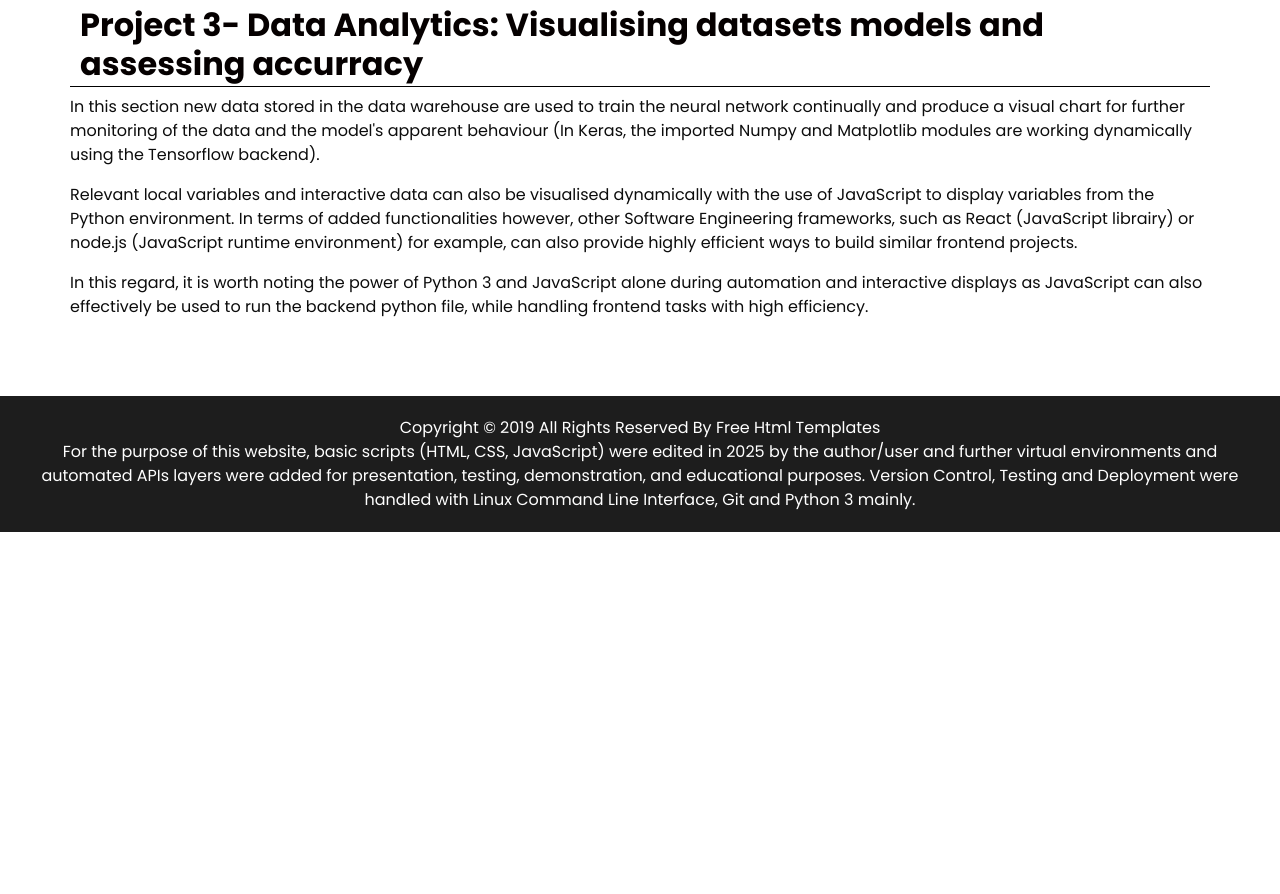
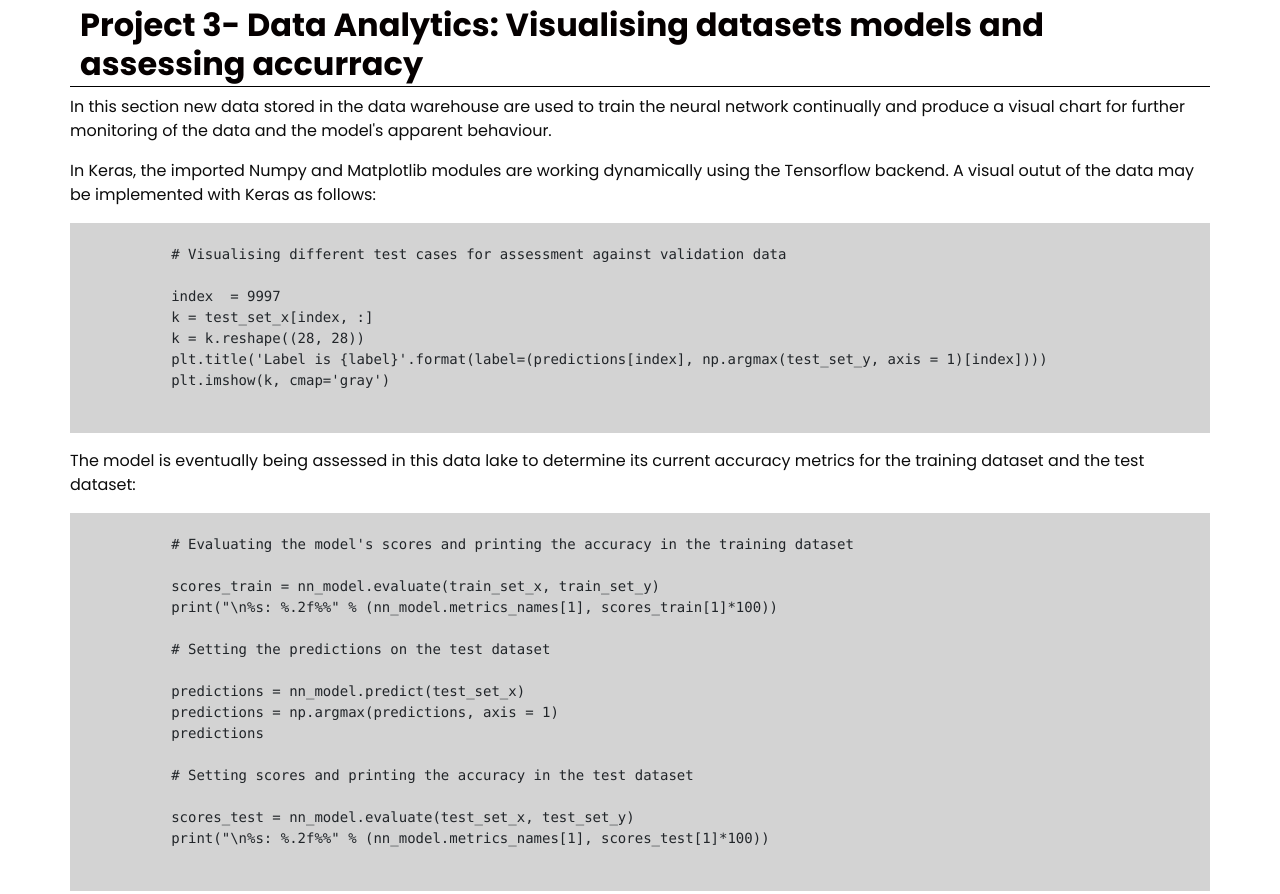
Before and after one commit to Hghrv/Portfolio-Website, a plain HTML site: page projects.html in a window 1280 px wide. Shown: the part 5592-6486 px from the top of the page. Before the commit the page ends 6124 px from the top, so only its background shows below. Drawn offline with nearby package versions, Linux system fonts and the light colour scheme.

Commit message:
Displaying Keras code for visual output and accuracy assessment

```diff
--- a/projects.html
+++ b/projects.html
@@ -418,9 +418,46 @@
         <p>
           In this section new data stored in the data warehouse are
           used to train the neural network continually and produce a visual chart
-          for further monitoring of the data and the model's apparent behaviour
-          (In Keras, the imported Numpy and Matplotlib modules are working dynamically
-          using the Tensorflow backend).
+          for further monitoring of the data and the model's apparent behaviour.
+        </p>
+        In Keras, the imported Numpy and Matplotlib modules are working dynamically
+        using the Tensorflow backend. A visual outut of the data may be implemented with Keras as follows:
+        <p class="greybox">
+          <pre class="greybox">
+
+            # Visualising different test cases for assessment against validation data
+
+            index  = 9997
+            k = test_set_x[index, :]
+            k = k.reshape((28, 28))
+            plt.title('Label is {label}'.format(label=(predictions[index], np.argmax(test_set_y, axis = 1)[index])))
+            plt.imshow(k, cmap='gray')
+
+          </pre>
+        </p>
+        <p>
+          The model is eventually being assessed in this data lake to determine its current accuracy metrics for the training dataset and the test dataset:
+        </p>
+        <p class="greybox">
+          <pre class="greybox">
+
+            # Evaluating the model's scores and printing the accuracy in the training dataset
+
+            scores_train = nn_model.evaluate(train_set_x, train_set_y)
+            print("\n%s: %.2f%%" % (nn_model.metrics_names[1], scores_train[1]*100))
+
+            # Setting the predictions on the test dataset
+
+            predictions = nn_model.predict(test_set_x)
+            predictions = np.argmax(predictions, axis = 1)
+            predictions
+
+            # Setting scores and printing the accuracy in the test dataset
+
+            scores_test = nn_model.evaluate(test_set_x, test_set_y)
+            print("\n%s: %.2f%%" % (nn_model.metrics_names[1], scores_test[1]*100))
+
+          </pre>
         </p>
         <p>Relevant local variables and interactive data can also be visualised dynamically
           with the use of JavaScript to display variables from the Python environment. In terms
```
